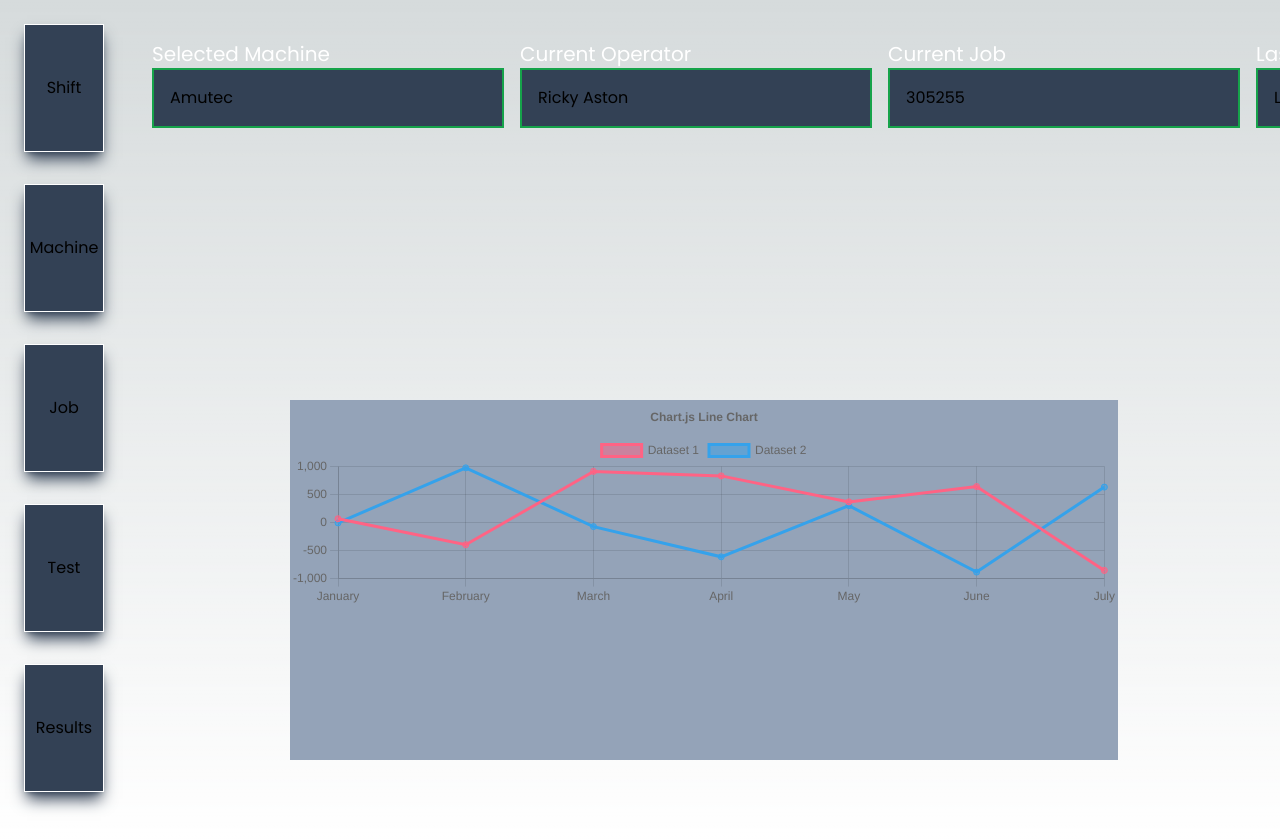
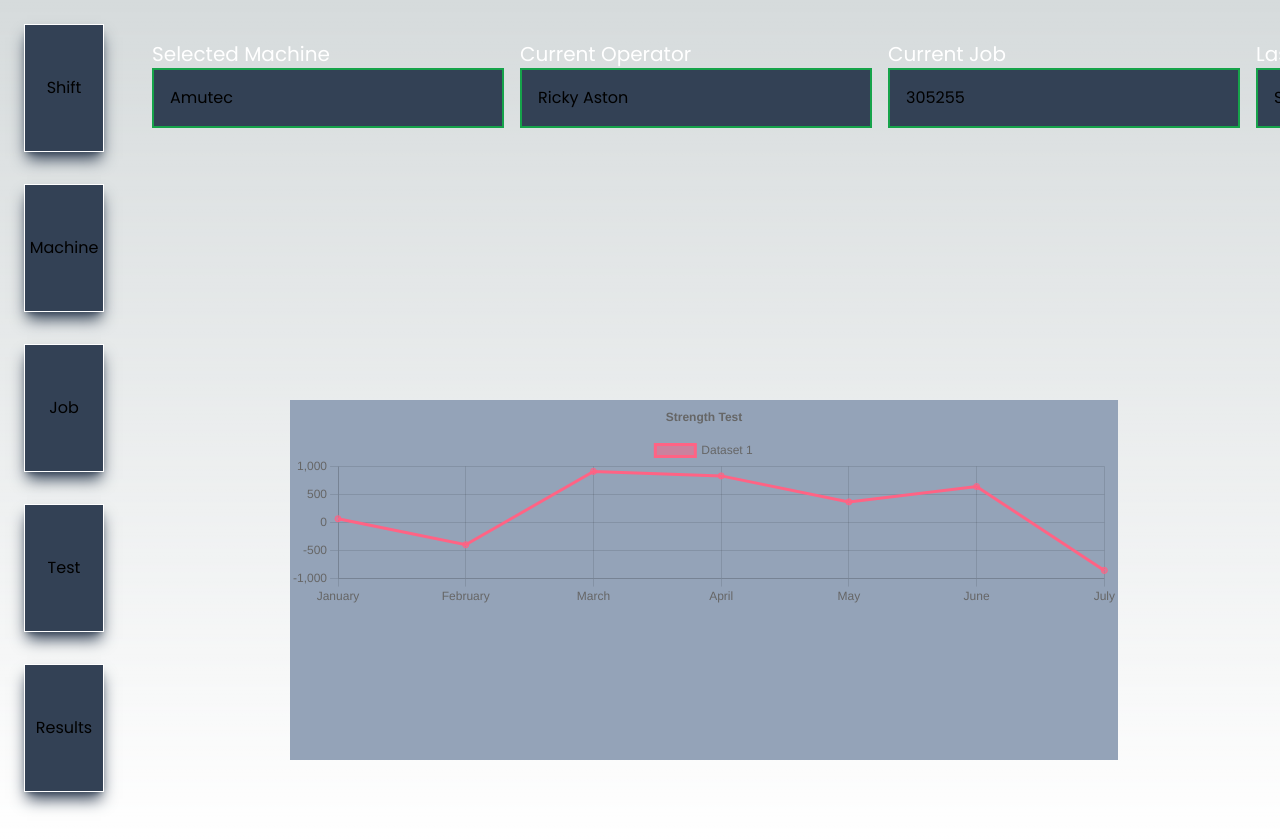
Before and after one commit to astonmedia/quality-control, a Next.js app: page / in a window 1280 px wide. Shown: the top 840 px of the page. Built offline with nearby package versions, Linux system fonts and the light colour scheme.

Commit message:
Modified chart to accept variables

```diff
--- a/src/app/components/LineChart.tsx
+++ b/src/app/components/LineChart.tsx
@@ -1,4 +1,5 @@
 "use client";
+
 import {
   Chart as ChartJS,
   CategoryScale,
@@ -22,7 +23,12 @@ ChartJS.register(
   Legend
 );
 
-export const options = {
+type Props = {
+  titleText: string;
+};
+
+export function LineChart({ titleText }: Props) {
+  const options = {
     responsive: true,
     maintainAspectRation: false,
     plugins: {
@@ -31,35 +37,33 @@ export const options = {
       },
       title: {
         display: true,
-      text: "Chart.js Line Chart",
+        text: titleText,
       },
     },
   };
 
-const labels = ["January", "February", "March", "April", "May", "June", "July"];
+  const labels = [
+    "January",
+    "February",
+    "March",
+    "April",
+    "May",
+    "June",
+    "July",
+  ];
 
-export const data = {
+  const data = {
     labels,
     datasets: [
       {
         label: "Dataset 1",
-      data: labels.map(() => faker.datatype.number({ min: -1000, max: 1000 })),
+        data: labels.map(() =>
+          faker.datatype.number({ min: -1000, max: 1000 })
+        ),
         borderColor: "rgb(255, 99, 132)",
         backgroundColor: "rgba(255, 99, 132, 0.5)",
       },
-    {
-      label: "Dataset 2",
-      data: labels.map(() => faker.datatype.number({ min: -1000, max: 1000 })),
-      borderColor: "rgb(53, 162, 235)",
-      backgroundColor: "rgba(53, 162, 235, 0.5)",
-    },
     ],
   };
-
-type Props = {
-  titleText: string;
-};
-
-export function LineChart({ titleText }: Props) {
   return <Line options={options} data={data} width={200} height={50} />;
 }
--- a/src/app/page.tsx
+++ b/src/app/page.tsx
@@ -5,7 +5,7 @@ import { LineChart } from "./components/LineChart";
 import { useState } from "react";
 
 export default function Home() {
-  const [test, setTest] = useState("Leak Test");
+  const [test, setTest] = useState("Strength Test");
   return (
     <main className="">
       <div className="grid grid-cols-10">
@@ -22,14 +22,11 @@ export default function Home() {
                   selectedValue="Ricky Aston"
                 />
                 <Input selection="Current Job" selectedValue="305255" />
-                <Input
-                  selection="Last Test Completed"
-                  selectedValue="Leak Test"
-                />
+                <Input selection="Last Test Completed" selectedValue={test} />
               </div>
             </div>
             <div className="h-1/2 w-3/4 bg-slate-400 mx-auto">
-              <LineChart chartTitle={test} />
+              <LineChart titleText={test} />
             </div>
           </div>
         </div>
```
Lines whose indentation alone changed are shown as unchanged.
